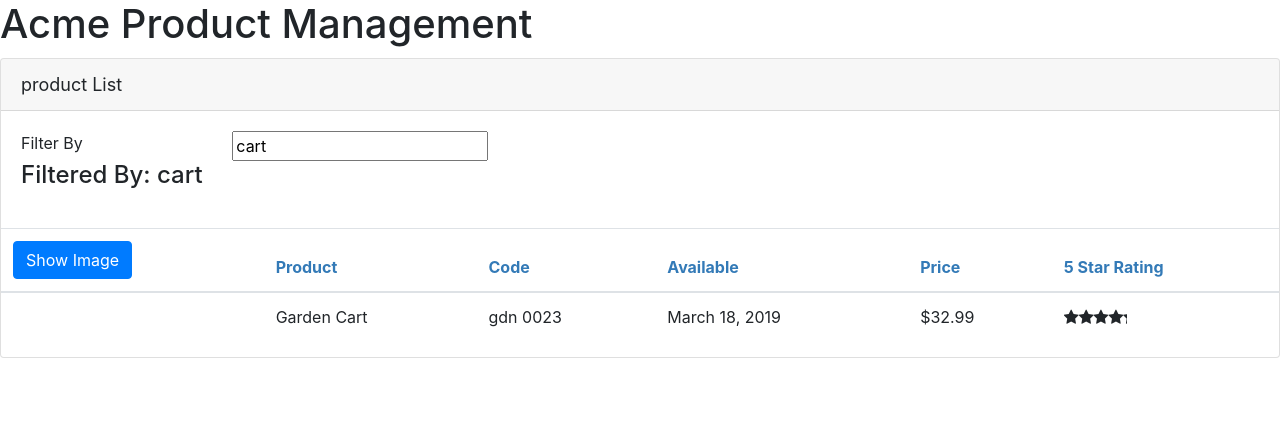
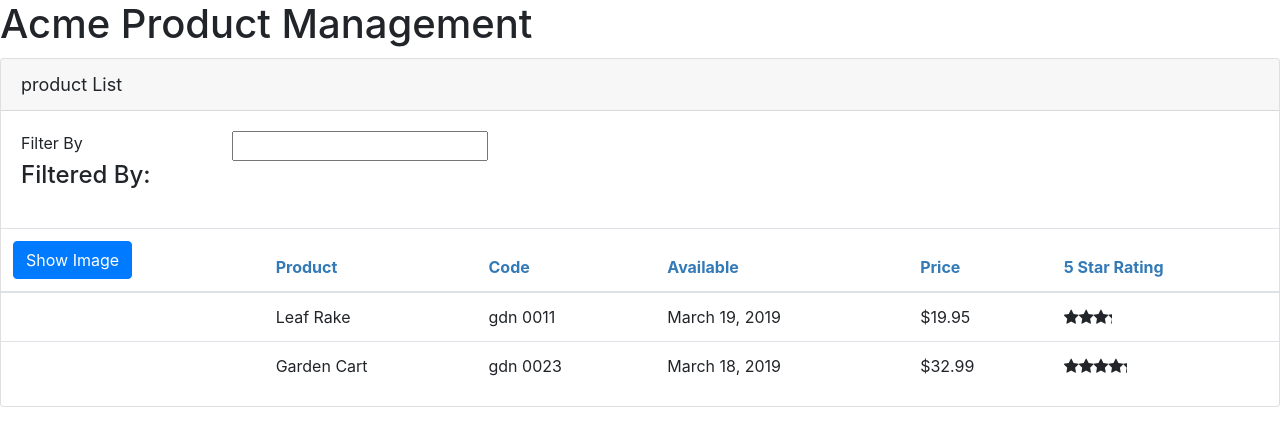
Before and after one commit to ritupriya-andurkar/deborahk-angular-learning, an Angular app: page / in a window 1280 px wide. Shown: the top 446 px of the page. Built offline with nearby package versions, Linux system fonts and the light colour scheme.

Commit message:
introduced a service

```diff
--- a/src/app/products/product-list.component.ts
+++ b/src/app/products/product-list.component.ts
@@ -1,5 +1,6 @@
 import { Component, OnInit } from "@angular/core";
 import { IProduct } from "./product";
+import { ProductService } from "./product.service";
 
 @Component({
   selector: "pm-products",
@@ -25,33 +26,9 @@ export class ProductListComponent implements OnInit {
   }
 
   filteredProducts: IProduct[];
-  products: IProduct[] = [
-    {
-      productId: 1,
-      productName: "Leaf Rake",
-      productCode: "GDN-0011",
-      releaseDate: "March 19, 2019",
-      description: "Leaf rake with 48-inch wooden handle.",
-      price: 19.95,
-      starRating: 3.2,
-      imageUrl: "assets/images/leaf_rake.png"
-    },
-    {
-      productId: 2,
-      productName: "Garden Cart",
-      productCode: "GDN-0023",
-      releaseDate: "March 18, 2019",
-      description: "15 gallon capacity rolling garden cart",
-      price: 32.99,
-      starRating: 4.2,
-      imageUrl: "assets/images/garden_cart.png"
-    }
-  ];
+  products: IProduct[] = [];
 
-  constructor() {
-    this.filteredProducts = this.products;
-    this.listFilter = "cart";
-  }
+  constructor(private productService: ProductService) {}
 
   performFilter(filterBy: string): IProduct[] {
     filterBy = filterBy.toLocaleLowerCase();
@@ -65,7 +42,8 @@ export class ProductListComponent implements OnInit {
   }
 
   ngOnInit(): void {
-    console.log("In OnInit");
+    this.products = this.productService.getProducts();
+    this.filteredProducts = this.products;
   }
 
   onRatingClicked(message: string): void {
--- /dev/null
+++ b/src/app/products/product.service.ts
@@ -0,0 +1,32 @@
+import { Injectable } from "@angular/core";
+import { IProduct } from "./product";
+
+@Injectable({
+  providedIn: 'root'
+})
+export class ProductService {
+  getProducts(): IProduct[] {
+    return [
+      {
+        productId: 1,
+        productName: "Leaf Rake",
+        productCode: "GDN-0011",
+        releaseDate: "March 19, 2019",
+        description: "Leaf rake with 48-inch wooden handle.",
+        price: 19.95,
+        starRating: 3.2,
+        imageUrl: "assets/images/leaf_rake.png"
+      },
+      {
+        productId: 2,
+        productName: "Garden Cart",
+        productCode: "GDN-0023",
+        releaseDate: "March 18, 2019",
+        description: "15 gallon capacity rolling garden cart",
+        price: 32.99,
+        starRating: 4.2,
+        imageUrl: "assets/images/garden_cart.png"
+      }
+    ];
+  }
+}
```
